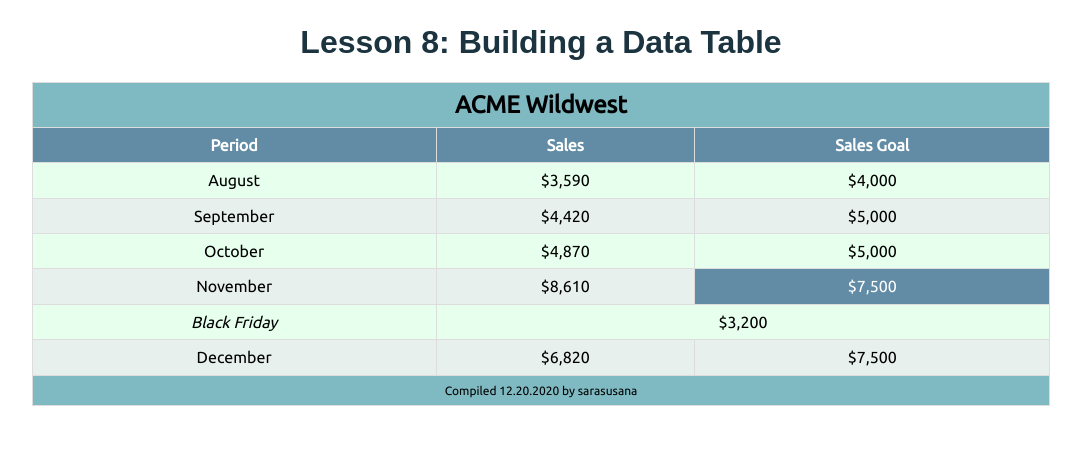
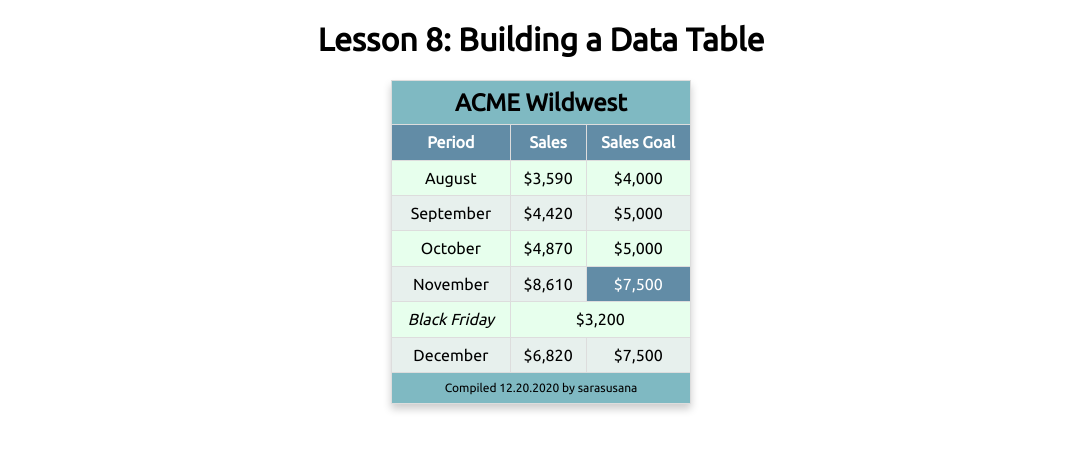
Before and after one commit to sarasusana/sarasusana.github.io, a PHP site: page /assignments/lesson-8/tablebuild.html in a window 1280 px wide. Shown: the top 451 px of the page, without its empty margins (99-1180 px from the left). Run offline with PHP 8.4, Linux system fonts and the light colour scheme.

Commit message:
improved table

```diff
--- a/assignments/lesson-8/css/small.css
+++ b/assignments/lesson-8/css/small.css
@@ -162,42 +162,3 @@
     display: flex;
     flex-direction: row;
 }
-
-table {
-    font-family: 'Ubuntu', sans-serif;
-    border-collapse: collapse;
-    width: 100%;
-}
-
-td, th {
-    border: 1px solid #dddddd;
-    text-align: center;
-    padding: 8px;
-}
-
-thead, tfoot { background-color: #7fb9c2;}
-
-.highlighted {
-    color: #ffffff;
-    background-color: #628ca6;
-}
-
-thead {
-    font-weight: bold;
-}
-
-thead th {
-    font-size: 1.5em;
-}
-
-tbody tr:nth-child(even) {
-    background-color: #e7f0ed;
-}
-
-tbody tr:nth-child(odd) {
-    background-color: #e7ffed ;
-}
-
-tfoot {
-    font-size: .75em;
-}
--- a/assignments/lesson-8/tablebuild.html
+++ b/assignments/lesson-8/tablebuild.html
@@ -6,12 +6,57 @@
         <link href="https://fonts.googleapis.com/css?family=Ubuntu" rel="stylesheet">
         <meta name="description" content="building a data table">
         <link rel="stylesheet" href="css/normalize.css">
-        <link rel="stylesheet" href="css/small.css">
-        <link rel="stylesheet" href="css/medium.css">
-        <link rel="stylesheet" href="css/large.css">
         <title>Lesson 8: Data Table</title>
 </head>
+<style>
+    table {
+    font-family: 'Ubuntu', sans-serif;
+    border-collapse: collapse;
+    width: 300px;
+    box-shadow: 0 5px 8px 0 rgba(0, 0, 0, 0.2);
+    margin-left:auto;
+    margin-right:auto;
+}
+h1 {
+    font-family: 'Ubuntu', sans-serif;
+    text-align: center;
+    }
 
+td, th {
+    border: 1px solid #dddddd;
+    text-align: center;
+    padding: 8px;
+}
+
+thead, tfoot { background-color: #7fb9c2;}
+
+.highlighted {
+    color: #ffffff;
+    background-color: #628ca6;
+}
+
+thead {
+    font-weight: bold;
+}
+
+thead th {
+    font-size: 1.5em;
+}
+
+tbody tr:nth-child(even) {
+    background-color: #e7f0ed;
+}
+
+tbody tr:nth-child(odd) {
+    background-color: #e7ffed ;
+}
+
+tfoot {
+    font-size: .75em;
+}
+
+
+    </style>
 <body>
 
 
```
